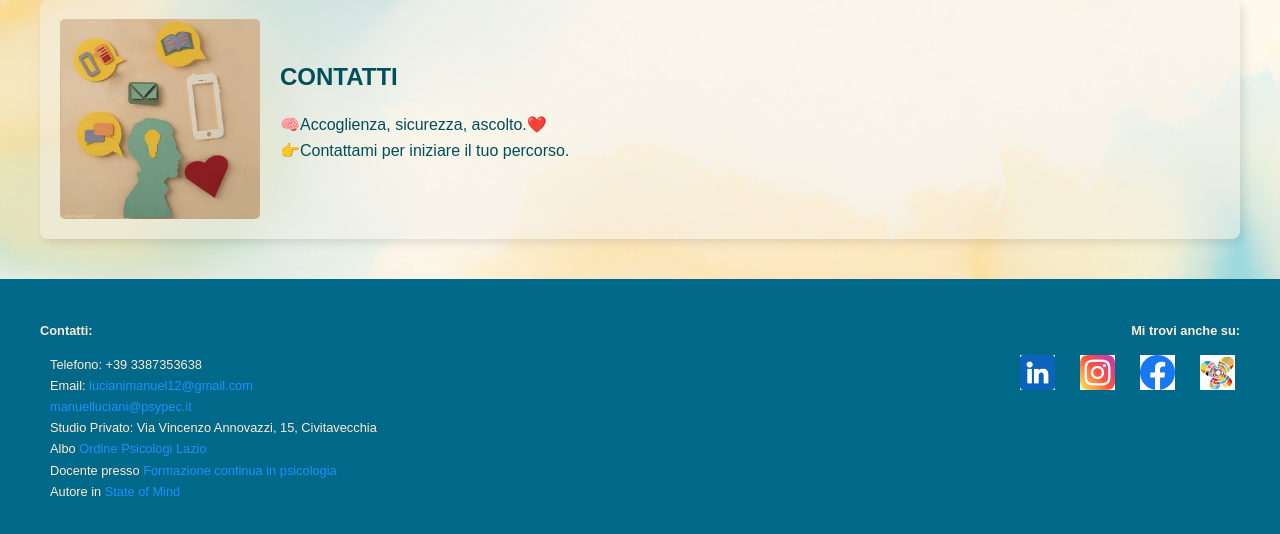
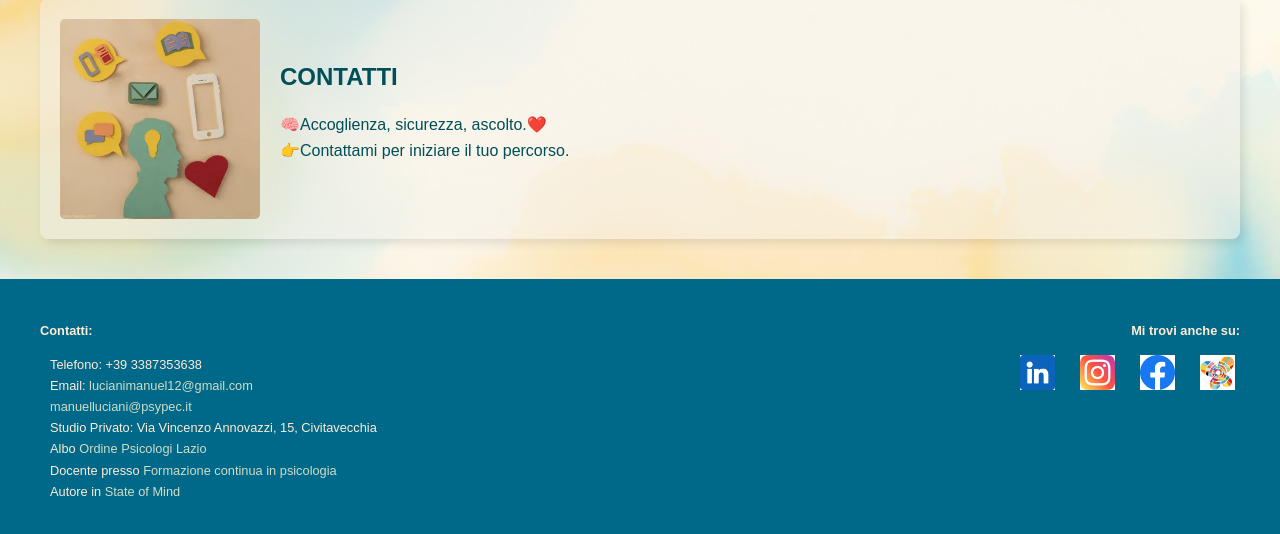
Before and after one commit to GI3793/SitoManuel, a Flask app: page / in a window 1280 px wide. Shown: the part 1039-1573 px from the top of the page. Run offline with Flask 3, Linux system fonts and the light colour scheme; some web fonts are replaced.

Commit message:
Add files via upload

```diff
--- a/static/css/style.css
+++ b/static/css/style.css
@@ -74,7 +74,7 @@ footer {
 }
 
 footer a {
-    color: #1e90ff;
+    color: #fff9d5ce;
     text-decoration: none;
 }
 
```
